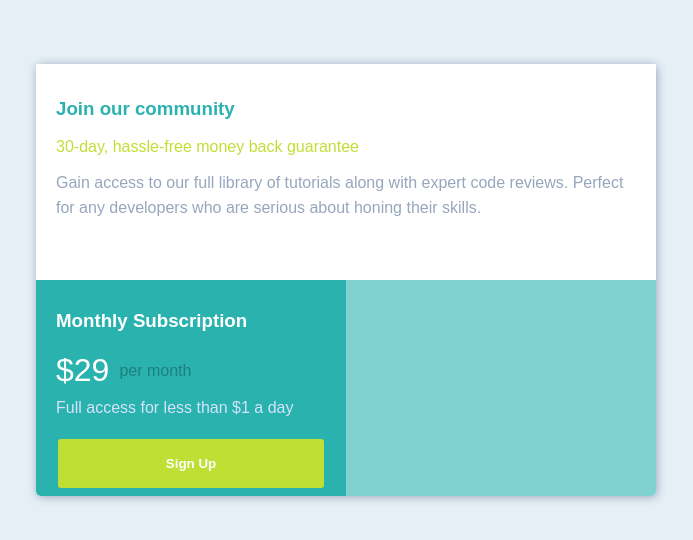
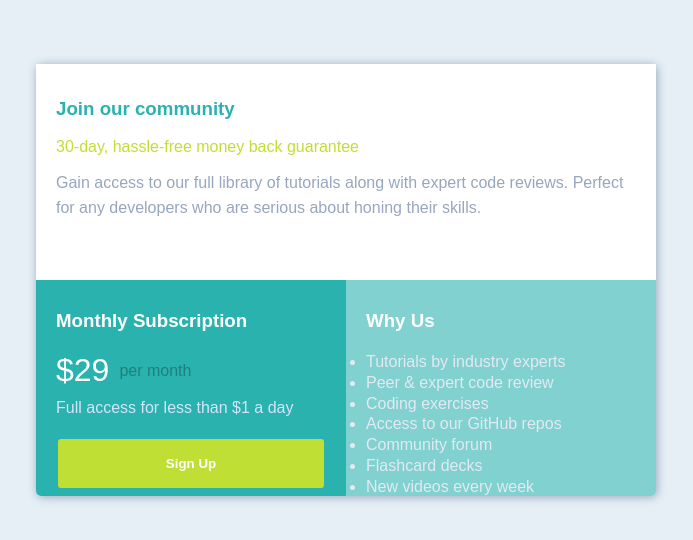
Before and after one commit to OlenaMitropolska/community-project-second-version, a plain HTML site: page index.html in a window 1280 px wide. Shown: the part 120-660 px from the top of the page, without its empty margins (294-987 px from the left). Drawn offline with Linux system fonts and the light colour scheme.

Commit message:
second version all done

```diff
--- a/index.html
+++ b/index.html
@@ -26,7 +26,16 @@
         </div>
 
         <div class="bottom">
-
+            <h3>Why Us</h3>
+<ul>
+<li>Tutorials by industry experts</li>
+<li>Peer &amp; expert code review</li>
+<li>Coding exercises</li>
+<li>Access to our GitHub repos</li>
+<li>Community forum</li>
+<li>Flashcard decks</li>
+<li>New videos every week</li>
+</ul>
         </div>
       </div>
 </body>
--- a/style.css
+++ b/style.css
@@ -19,7 +19,7 @@ body {
 }
 .top {
 background-color: white;
-height: fit-content;
+/* height: fit-content; */
 padding: 30px 20px;
 display: flex;
 flex-direction: column;
@@ -40,7 +40,7 @@ color: hsl(218, 22%, 67%);
 
 .middle {
     background-color: hsl(179, 62%, 43%);
-    height: fit-content;
+    /* height: fit-content; */
     color: white;
     display: flex;
 flex-direction: column;
@@ -76,7 +76,19 @@ span {
 
 .bottom {
     background-color: hsla(179, 62%, 43%, 0.589);
-    height: fit-content;
+  /* height: fit-content; */
+    border-radius: 0 0 5px 5px;
+    display: flex;
+    flex-direction: column;
+    gap: 20px;
+    padding: 30px 20px;
+}
+.bottom h3 {
+    color: white;
+}
+.bottom ul {
+    color: hsl(216, 38%, 92%);
+    line-height: 1.3;
 }
 
 @media only screen and (min-width: 992px) {
```
